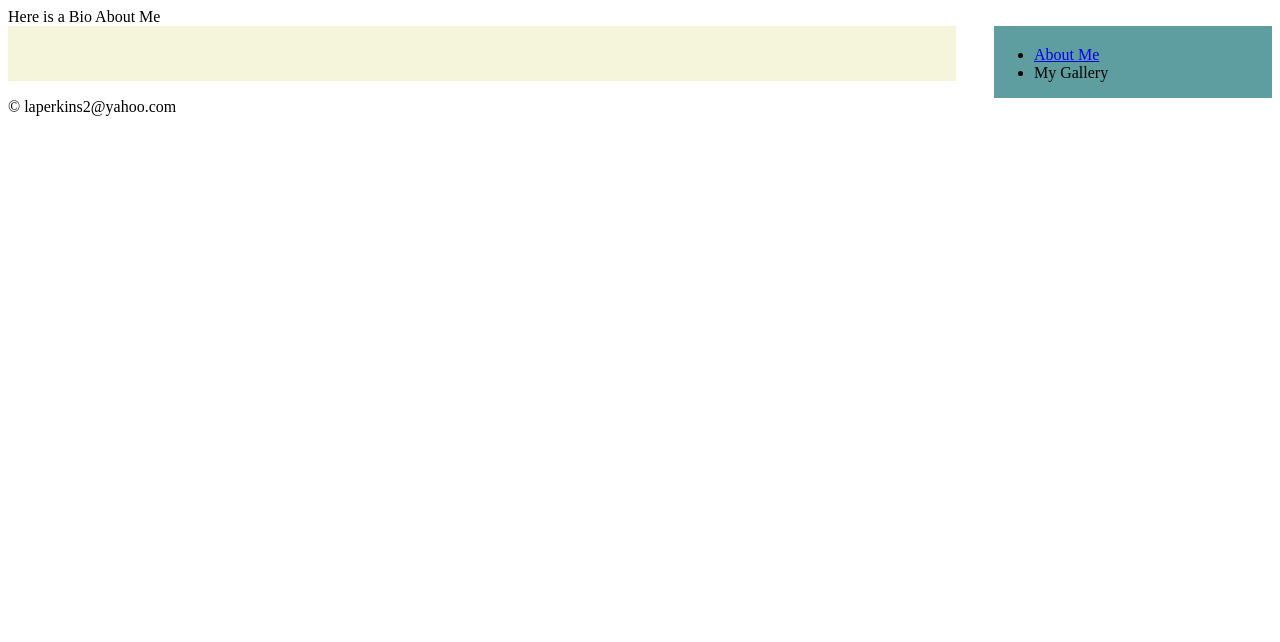
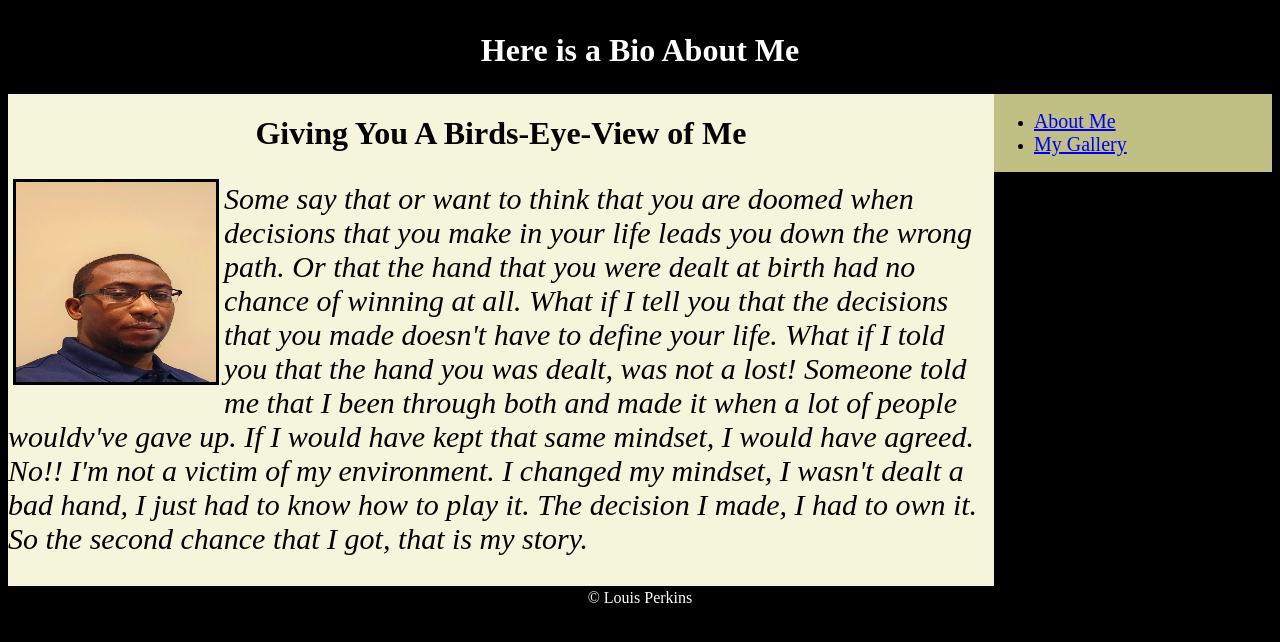
Before and after one commit to laperkins2/css-project-jan-2024la, a plain HTML site: page index.html in a window 1280 px wide. Drawn offline with Linux system fonts and the light colour scheme.

Commit message:
updated idex and style files

```diff
--- a/index.html
+++ b/index.html
@@ -5,19 +5,30 @@
     <link rel="stylesheet" href="style.css" />
   </head>
   <body>
-    <header>Here is a Bio About Me</header>
+    <header><h1>Here is a Bio About Me</h1></header>
     <main>
-      <h1></h1>
-      <img />
-      <p></p>
+      <h1>Giving You A Birds-Eye-View of Me</h1>
+      <img id="me" src="lppic.jpg" alt="pic of Louis" />
+      <p>
+        Some say that or want to think that you are doomed when decisions that
+        you make in your life leads you down the wrong path. Or that the hand
+        that you were dealt at birth had no chance of winning at all. What if I
+        tell you that the decisions that you made doesn't have to define your
+        life. What if I told you that the hand you was dealt, was not a lost!
+        Someone told me that I been through both and made it when a lot of
+        people wouldv've gave up. If I would have kept that same mindset, I
+        would have agreed. No!! I'm not a victim of my environment. I changed my
+        mindset, I wasn't dealt a bad hand, I just had to know how to play it.
+        The decision I made, I had to own it. So the second chance that I got,
+        that is my story.
+      </p>
     </main>
     <aside>
-      <h2></h2>
       <ul>
         <li><a href="about.html">About Me</a></li>
-        <li><a href="gallery.html"></a>My Gallery</li>
+        <li><a href="gallery.html">My Gallery</a></li>
       </ul>
     </aside>
-    <footer>&copy laperkins2@yahoo.com</footer>
+    <footer>&copy Louis Perkins</footer>
   </body>
 </html>
--- a/style.css
+++ b/style.css
@@ -1,15 +1,44 @@
+body {
+  background-color: black;
+}
+#me {
+  float: left;
+  width: 200px;
+  margin: 5px;
+  border: solid black;
+  height: 200px;
+}
+header {
+  clear: both;
+  text-align: center;
+  padding: 3px;
+  color: white;
+  font-size: 100%;
+}
 main {
   background-color: beige;
-  width: 75%;
+  width: 78%;
   float: left;
+}
+main > h1 {
   text-align: center;
 }
-
+main > p {
+  font-size: 30px;
+  font-style: italic;
+}
 aside {
-  background-color: cadetblue;
+  background-color: rgb(192, 192, 133);
   width: 22%;
   float: right;
+  text-align: left;
+}
+ul > li > a {
+  font-size: 20px;
 }
 footer {
   clear: both;
+  text-align: center;
+  padding: 3px;
+  color: white;
 }
```
Also changed, not shown: lppic.jpg (added).
